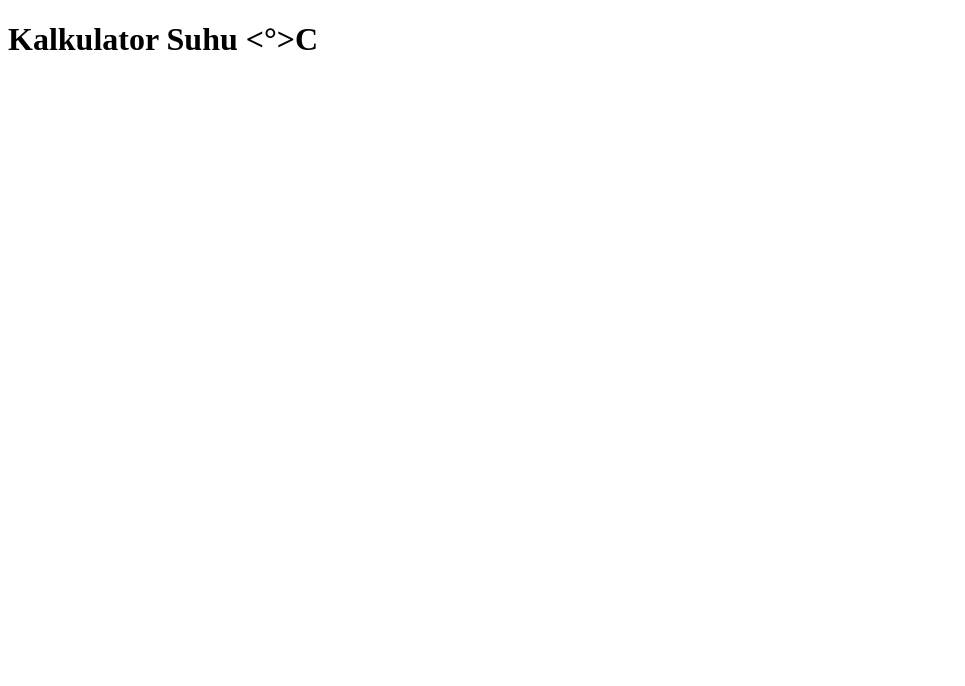
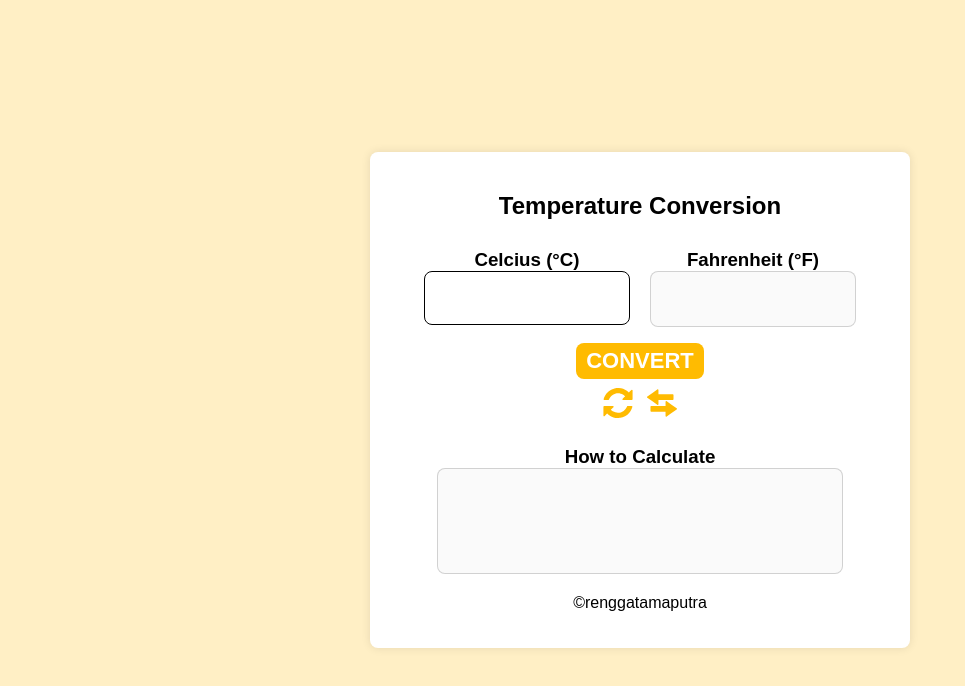
Before and after one commit to revou-fundamental-course/10-jun-24-renggatamaputra, a plain HTML site: page index.html in a window 1280 px wide. Shown: the whole page, without its empty margins (0-965 px from the left). Drawn offline with Linux system fonts and the light colour scheme.

Commit message:
Update to end

```diff
--- a/css/styles.css
+++ b/css/styles.css
@@ -0,0 +1,137 @@
+body{
+    background-color: rgb(255, 239, 197);
+    font-family: Arial, Helvetica, sans-serif;
+    display: flex;
+    justify-content: center;
+    align-items: center;
+    height: 100vh;
+    margin: 0;
+}
+
+.button {
+    background-color: white;
+    border: none;
+    color: white;
+    padding: 5px 5px;
+    display: inline-block;
+    margin: 2px 2px;
+    cursor: pointer;
+    border-radius: 12px;
+}
+
+.btn-convert {
+    background-color: rgb(255, 187, 1);
+    border: none;
+    color: white;
+    padding: 5px 10px;
+    text-align: center;
+    text-decoration: none;
+    display: inline-block;
+    font-size: 22px;
+    margin: 2px 2px;
+    cursor: pointer;
+    border-radius: 8px;
+}
+
+.btn-convert:hover{
+    background-color: rgb(255, 145, 0);
+    color: white;
+}
+
+.btn-convert:active{
+    background-color: rgb(255, 166, 50);
+}
+
+.btn-reset:hover {
+    background-color: rgb(255, 250, 240);
+    .icon-reset{
+        fill: rgb(255, 145, 0);
+    }
+}
+
+.btn-reset:active {
+    background-color: rgb(255, 250, 240);
+    .icon-reset{
+        fill: rgb(255, 166, 50);
+    }
+}
+
+.btn-reverse:hover {
+    background-color: rgb(255, 250, 240);
+    .icon-reverse{
+        fill: rgb(255, 145, 0);
+    }
+}
+
+.btn-reverse:active {
+    background-color: rgb(255, 250, 240);
+    .icon-reverse{
+        fill: rgb(255, 166, 50);
+    }
+}
+
+.btn-container{
+    display: flex;
+    justify-content: center;
+}
+
+.container{
+    background-color: #fff;
+    padding: 20px;
+    border-radius: 8px;
+    box-shadow: 0 0 10px rgba(0,0,0,0.1);
+    text-align: center;
+    max-width: 500px;
+    width: 100%;
+}
+
+h3{
+    margin: auto;
+}
+
+.icon-reset {
+    fill: rgb(255, 187, 1);
+}
+
+.icon-reverse {
+    fill: rgb(255, 187, 1);
+}
+
+input{
+    resize: none;
+    width: 200px;
+    height: 50px;
+    font-size: xxx-large;
+    text-align: center;
+    border-radius: 8px;
+    border: 1px solid black;
+}
+
+.input-container{
+    margin: 10px;
+}
+
+.temp-container{
+    display: flex;
+    justify-content: center;
+    margin: auto;
+}
+
+textarea{
+    resize: none;
+    width: 200px;
+    height: 50px;
+    font-size: xxx-large;
+    text-align: center;
+    border-radius: 8px;
+}
+
+.textarea-result{
+    resize: none;
+    width: 400px;
+    height: 100px;
+    font-size: x-large;
+    text-align: center;
+    border-radius: 8px;
+    padding: auto;
+}
--- a/index.html
+++ b/index.html
@@ -8,15 +8,56 @@
     <link rel="stylesheet" href="css/styles.css">
 </head>
 <body>
+    <section class="container">
         <header>
-        <h1>Kalkulator Suhu <&deg>C</h1>
+            <h1 style="text-align: center;">Temperature Conversion</h1>
         </header>
         <main>
-
+            <section class="temp-container">
+                <div class="input-container">
+                    <h3>Celcius (&degC)</h3>
+                    <input type="number" name="" id="inputTemp"></input>
+                </div>
+                <div class="input-container">
+                    <h3>Fahrenheit (&degF)</h3>
+                    <textarea name="" id="resultFahrenheit" disabled></textarea>
+                </div>
+            </section>
+            <section class="btn-container">
+                <button class="btn-convert" onclick="convertTemp()">
+                    <b>CONVERT</b>
+                </button>
+            </section>
+            <section class="btn-container">
+                <button class="button btn-reset" onclick="reset()">
+                    <svg width="30" height="30" xmlns="http://www.w3.org/2000/svg" xml:space="preserve" width="66.1699mm" height="68.0303mm" version="1.1" style="shape-rendering:geometricPrecision; text-rendering:geometricPrecision; image-rendering:optimizeQuality; fill-rule:evenodd; clip-rule:evenodd" viewBox="0 0 3760 3866" xmlns:xlink="http://www.w3.org/1999/xlink">
+                        <g id="Layer_x0020_1">
+                            <metadata id="CorelCorpID_0Corel-Layer"/>
+                            <path class="icon-reset" d="M967 2809c24,-37 226,-230 285,-289 33,-33 77,-55 77,-119 0,-64 -56,-83 -113,-83l-1103 0c-70,0 -113,28 -113,98l0 1156c0,53 45,75 98,75 45,0 163,-136 198,-172 45,-44 143,-153 187,-183 40,27 155,145 255,213 50,34 87,61 141,94 235,141 584,267 903,267l12 0 95 0c167,0 219,-5 437,-52 107,-23 208,-62 301,-100 207,-84 438,-243 599,-405 18,-18 31,-31 49,-49 22,-21 28,-35 49,-56 34,-35 62,-74 91,-113 31,-42 57,-76 84,-121 14,-24 24,-37 37,-60 14,-25 23,-42 35,-64 50,-85 167,-367 167,-460 0,-47 -42,-75 -91,-75l-506 0c-109,0 -84,85 -182,247 -75,123 -183,260 -294,348 -21,16 -39,32 -60,46 -442,311 -938,328 -1399,56 -68,-40 -200,-140 -239,-199zm-944 -1344c0,56 27,91 90,91l506 0c80,0 87,-43 110,-102 69,-176 223,-380 367,-494 134,-106 250,-178 423,-233 370,-118 716,-57 1036,131 67,40 199,140 239,199 -25,37 -226,230 -285,289 -33,33 -78,56 -78,119 0,25 17,54 33,65 17,12 54,18 81,18l1102 0c71,0 113,-28 113,-98l0 -1156c0,-52 -45,-75 -98,-75 -45,0 -162,136 -198,172 -45,45 -143,154 -187,183 -53,-36 -76,-73 -124,-110 -47,-37 -81,-69 -131,-103 -298,-203 -644,-361 -1044,-361l-12 0 -94 0c-168,0 -220,5 -438,52 -225,48 -499,182 -684,320l-167 136c-61,56 -105,113 -147,155 -43,43 -142,178 -174,233 -86,145 -63,112 -139,262 -21,42 -100,257 -100,307z"/>
+                        </g>
+                    </svg>
+                </button>
+                <button class="button btn-reverse" onclick="reverse()">
+                    <svg width="30" height="30" xmlns="http://www.w3.org/2000/svg" xml:space="preserve" width="75.686mm" height="68.9179mm" version="1.1" style="shape-rendering:geometricPrecision; text-rendering:geometricPrecision; image-rendering:optimizeQuality; fill-rule:evenodd; clip-rule:evenodd" viewBox="0 0 9066 8255" xmlns:xlink="http://www.w3.org/1999/xlink">
+                        <g id="Layer_x0020_1">
+                            <metadata id="CorelCorpID_0Corel-Layer"/>
+                            <path class="icon-reverse" d="M3461 3225l4345 0c112,0 203,-91 203,-202l0 -1350c0,-112 -91,-203 -203,-203l-4349 0 0 -1296c-1,-183 -213,-217 -356,-123 -525,349 -932,659 -1451,1025 -514,363 -1029,725 -1544,1088 -129,92 -149,258 -12,362 511,381 1038,730 1556,1096 515,363 943,662 1457,1024 131,91 346,92 350,-105 9,-439 7,-878 4,-1316l0 0zm2144 3549l-4346 0c-111,0 -203,-91 -203,-202l0 -1350c0,-111 92,-203 203,-203l4350 0 0 -1296c1,-183 213,-217 355,-123 526,349 933,660 1451,1025 515,363 1030,726 1544,1088 130,93 149,259 12,362 -510,381 -1037,731 -1556,1096 -514,363 -942,662 -1457,1024 -130,92 -345,93 -349,-104 -9,-439 -7,-878 -4,-1317l0 0z"/>
+                        </g>
+                    </svg>
+                </button>
+            </section>
+            <br/>
+            <section class="temp-container">
+                <div>
+                    <h3 style="text-align: center;">How to Calculate</h3>
+                    <textarea name="" id="resultCalculate" class="textarea-result" disabled></textarea>
+                </div>
+            </section>
         </main>
         <footer>
-
+            <p>&copy;renggatamaputra</p>
         </footer>
-    <script src="js/javascript.js"></script>
+    </section>
+    <script src="js/script.js"></script>
 </body>
 </html>
--- a/js/script.js
+++ b/js/script.js
@@ -0,0 +1,41 @@
+function convertTemp(){
+    var inputTemp = parseFloat(document.getElementById('inputTemp').value);
+
+    var fahrenheit = (inputTemp * 9/5) + 32;
+
+    var resultFahrenheit = document.getElementById('resultFahrenheit');
+    resultFahrenheit.innerHTML = `${fahrenheit.toFixed(2)}`;
+
+    var resultCalculate = document.getElementById('resultCalculate');
+    resultCalculate.innerHTML = `
+Fahrenheit :
+(${inputTemp.toFixed(2)}&degC * 9/5) + 32 = ${fahrenheit.toFixed(2)}&degF
+    `;
+}
+
+function reset(){
+    document.getElementById('inputTemp').value = '';
+    document.getElementById('resultFahrenheit').innerHTML = '';
+    document.getElementById('resultCalculate').innerHTML = '';
+}
+
+function reverse() {
+    var resultCalculate = document.getElementById('resultCalculate');
+    var inResult = resultCalculate.innerHTML;
+
+    if (inResult.includes('Fahrenheit')) {
+        var celsius = parseFloat(document.getElementById('inputTemp').value);
+        var fahrenheit = parseFloat(document.getElementById('resultFahrenheit').value);
+        resultCalculate.innerHTML = `
+Celsius :
+(${fahrenheit.toFixed(2)} °F - 32) * 5/9 = ${celsius.toFixed(2)} °C
+        `;
+    } else if (inResult.includes('Celsius')) {
+        var celsius = parseFloat(document.getElementById('inputTemp').value);
+        var fahrenheit = parseFloat(document.getElementById('resultFahrenheit').value);
+        resultCalculate.innerHTML = `
+Fahrenheit :
+(${celsius.toFixed(2)} °C * 9/5) + 32 = ${fahrenheit.toFixed(2)} °F
+        `;
+    }
+}
```
Also changed, not shown: asset/reset.svg (added), asset/reverse.svg (added). Lines whose indentation alone changed are shown as unchanged.
